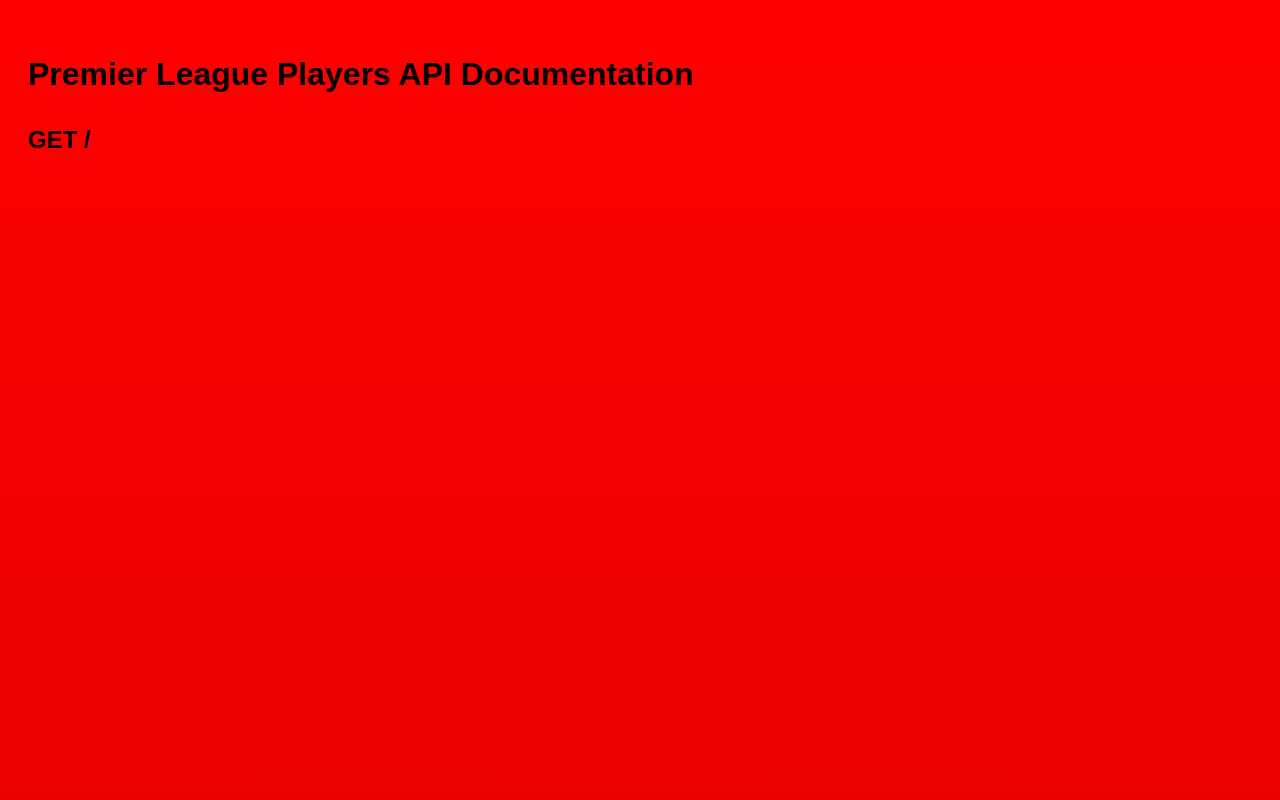
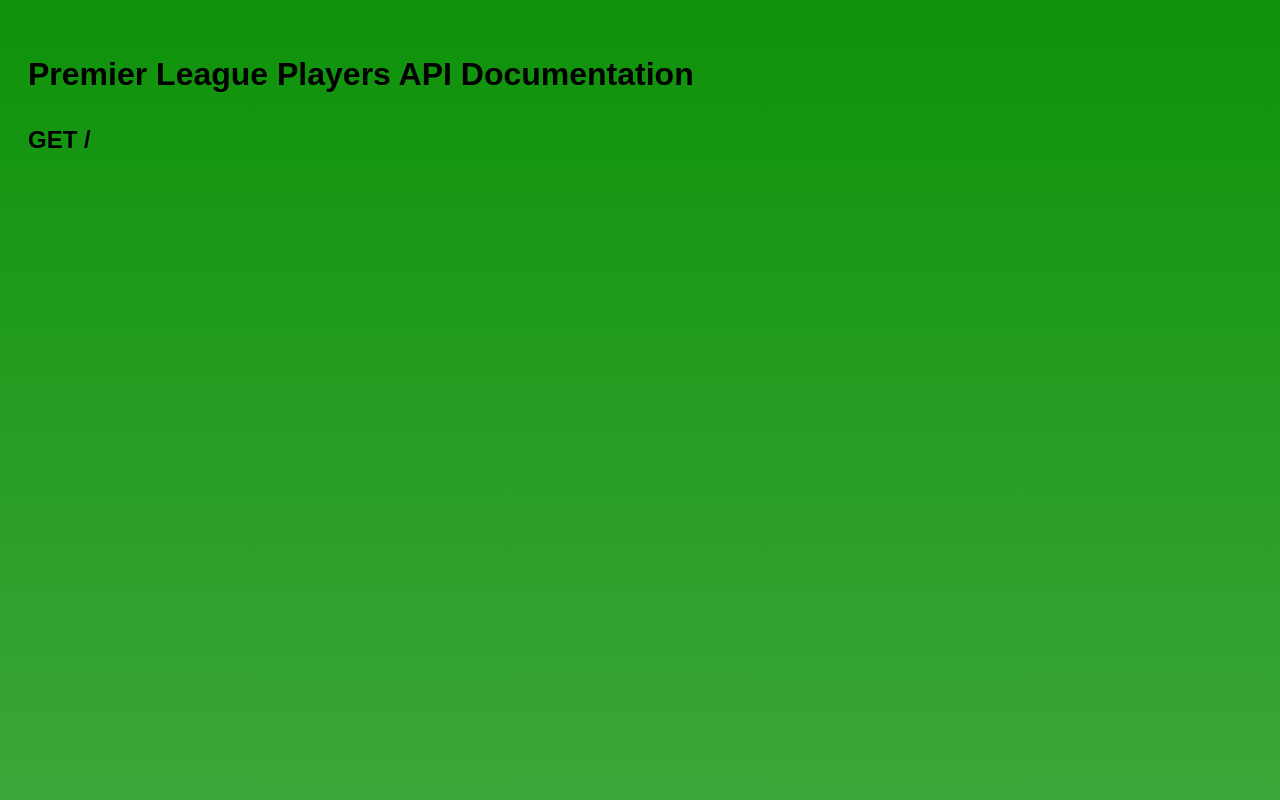
Before and after one commit to NahueSalinas/API, a website: page public/index.html in a window 1280 px wide. Shown: the top 800 px of the page. Drawn offline with Linux system fonts and the light colour scheme.

Commit message:
Cambie el color de fondo y el titulo

```diff
--- a/public/index.html
+++ b/public/index.html
@@ -10,7 +10,7 @@
             font-family: Arial, sans-serif;
             line-height: 1.6;
             padding: 20px;
-            background: linear-gradient(red, rgb(153, 3, 3));
+            background: linear-gradient(rgb(14, 146, 10), rgb(255, 255, 255));
         }
 
         h1 {
```
